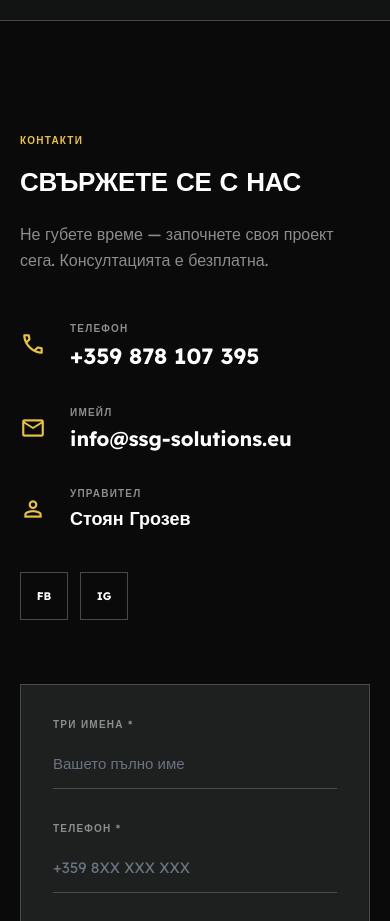
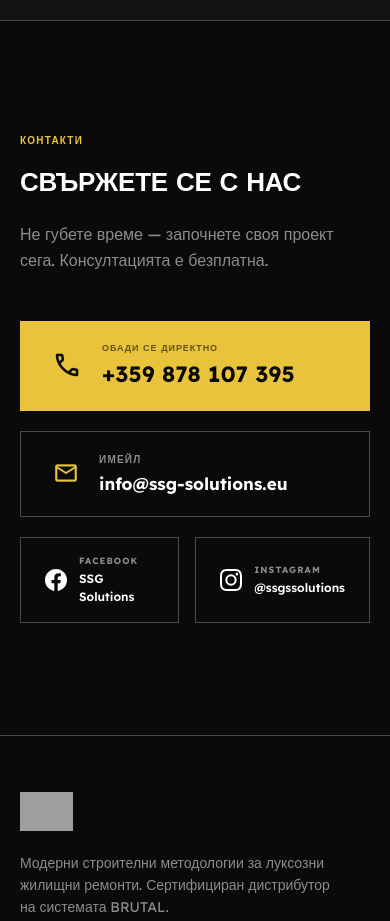
Before and after one commit to tlk0s/ssg, a website: page index.html in a window 390 px wide. Shown: the part 9680-10601 px from the top of the page. Drawn offline with nearby package versions, Linux system fonts and the light colour scheme; grey boxes are pictures that could not be loaded.

Commit message:
Contact: remove form, add phone CTA button, real FB/IG SVG icons with brand names

```diff
--- a/index.html
+++ b/index.html
@@ -425,67 +425,63 @@ function buildCatalogCta(d) {
 
 function buildContact(d) {
   const ct = d.contact;
-  const fields = ct.formFields.map(f => {
-    let input;
-    if (f.type==='textarea') {
-      input = h('textarea',{id:f.id,name:f.name,rows:'4',placeholder:f.placeholder,
-        class:'w-full bg-transparent border-0 border-b border-secondary-container focus:border-gold focus:ring-0 px-0 py-3 text-white transition-colors resize-none',
-        style:'font-size:15px;outline:none',...(f.required?{required:''}:{})});
-    } else {
-      input = h('input',{id:f.id,name:f.name,type:f.type,placeholder:f.placeholder,
-        class:'w-full bg-transparent border-0 border-b border-secondary-container focus:border-gold focus:ring-0 px-0 py-3 text-white transition-colors',
-        style:'font-size:15px;outline:none',...(f.required?{required:''}:{})});
-    }
-    return div('',
-      h('label',{for:f.id,class:'block text-architectural-grey mb-2 label-caps'},f.label),
-      input
-    );
-  });
 
-  const submitBtn = h('button',{type:'submit',class:'w-full bg-gold text-deep-charcoal py-4 hover:bg-primary-container transition-colors label-caps'},ct.submitLabel);
-  const form = h('form',{id:'contact-form',class:'space-y-8'},...fields,submitBtn);
-  form.addEventListener('submit',e=>{
-    e.preventDefault();
-    submitBtn.textContent=ct.submitSuccessLabel;
-    submitBtn.style.cssText='width:100%;background:#1e2020;color:#e8c33b;border:1px solid #e8c33b;padding:16px;font-size:11px;font-weight:700;letter-spacing:.12em;text-transform:uppercase';
-    submitBtn.disabled=true;
-  });
+  // Create SVG icon elements directly
+  function fbSvg() {
+    const s = document.createElement('span');
+    s.className = 'flex-shrink-0';
+    s.innerHTML = '<svg width="22" height="22" viewBox="0 0 24 24" fill="currentColor"><path d="M24 12.073c0-6.627-5.373-12-12-12s-12 5.373-12 12c0 5.99 4.388 10.954 10.125 11.854v-8.385H7.078v-3.47h3.047V9.43c0-3.007 1.792-4.669 4.533-4.669 1.312 0 2.686.235 2.686.235v2.953H15.83c-1.491 0-1.956.925-1.956 1.874v2.25h3.328l-.532 3.47h-2.796v8.385C19.612 23.027 24 18.062 24 12.073z"/></svg>';
+    return s;
+  }
+  function igSvg() {
+    const s = document.createElement('span');
+    s.className = 'flex-shrink-0';
+    s.innerHTML = '<svg width="22" height="22" viewBox="0 0 24 24" fill="currentColor"><path d="M12 2.163c3.204 0 3.584.012 4.85.07 3.252.148 4.771 1.691 4.919 4.919.058 1.265.069 1.645.069 4.849 0 3.205-.012 3.584-.069 4.849-.149 3.225-1.664 4.771-4.919 4.919-1.266.058-1.644.07-4.85.07-3.204 0-3.584-.012-4.849-.07-3.26-.149-4.771-1.699-4.919-4.92-.058-1.265-.07-1.644-.07-4.849 0-3.204.013-3.583.07-4.849.149-3.227 1.664-4.771 4.919-4.919 1.266-.057 1.645-.069 4.849-.069zM12 0C8.741 0 8.333.014 7.053.072 2.695.272.273 2.69.073 7.052.014 8.333 0 8.741 0 12c0 3.259.014 3.668.072 4.948.2 4.358 2.618 6.78 6.98 6.98C8.333 23.986 8.741 24 12 24c3.259 0 3.668-.014 4.948-.072 4.354-.2 6.782-2.618 6.979-6.98.059-1.28.073-1.689.073-4.948 0-3.259-.014-3.667-.072-4.947-.196-4.354-2.617-6.78-6.979-6.98C15.668.014 15.259 0 12 0zm0 5.838a6.162 6.162 0 100 12.324 6.162 6.162 0 000-12.324zM12 16a4 4 0 110-8 4 4 0 010 8zm6.406-11.845a1.44 1.44 0 100 2.881 1.44 1.44 0 000-2.881z"/></svg>';
+    return s;
+  }
+
+  // Social link builder
+  function socialLink(href, iconFn, label, handle) {
+    const el = h('a', {href, target:'_blank', rel:'noopener noreferrer',
+      class:'flex items-center gap-3 border border-secondary-container px-6 py-4 text-white hover:border-gold hover:text-gold transition-colors'});
+    el.appendChild(iconFn());
+    const info = div('');
+    info.appendChild(h('div', {class:'label-caps', style:'font-size:9px;color:#8C8C8C;margin-bottom:2px'}, label));
+    info.appendChild(h('div', {style:'font-size:12px;font-weight:600'}, handle));
+    el.appendChild(info);
+    return el;
+  }
 
   return sec('contact','py-28 bg-deep-charcoal border-t border-secondary-container',
-    div('max-w-[1440px] mx-auto px-5 md:px-20 grid grid-cols-1 lg:grid-cols-2 gap-16',
-      div('reveal',
-        span('block text-gold mb-5 label-caps',ct.label||'Контакти'),
-        h('h2',{class:'font-bold text-white uppercase mb-6','style':'font-size:clamp(26px,3.2vw,46px);line-height:1.1;letter-spacing:-.01em'},d.contact.heading),
-        h('p',{class:'mb-12','style':'font-size:16px;line-height:26px;color:#8C8C8C'},ct.body),
-        div('space-y-8',
-          div('flex items-start gap-6',
-            h('span',{class:'ms text-gold mt-1',style:'font-size:26px'},'call'),
+    div('max-w-[1440px] mx-auto px-5 md:px-20',
+      div('max-w-2xl reveal',
+        span('block text-gold mb-5 label-caps', ct.label||'Контакти'),
+        h('h2',{class:'font-bold text-white uppercase mb-6',style:'font-size:clamp(26px,3.2vw,46px);line-height:1.1;letter-spacing:-.01em'}, ct.heading),
+        h('p',{class:'mb-12',style:'font-size:16px;line-height:26px;color:#8C8C8C'}, ct.body),
+        div('space-y-5',
+          // Phone — big gold CTA button
+          a(d.site.phoneHref,'flex items-center gap-5 bg-gold text-deep-charcoal px-8 py-5 hover:bg-primary-container transition-colors',
+            h('span',{class:'ms',style:'font-size:30px'},'call'),
             div('',
-              span('block text-architectural-grey mb-1 label-caps','Телефон'),
-              a(d.site.phoneHref,'text-white hover:text-gold transition-colors font-bold','style','font-size:22px',d.site.phone)
+              h('div',{style:'font-size:9px;font-weight:700;letter-spacing:.1em;text-transform:uppercase;opacity:.6;margin-bottom:3px'},'Обади се директно'),
+              h('div',{style:'font-size:22px;font-weight:700;letter-spacing:.01em'}, d.site.phone)
             )
           ),
-          div('flex items-start gap-6',
-            h('span',{class:'ms text-gold mt-1',style:'font-size:26px'},'mail'),
+          // Email
+          div('flex items-center gap-5 border border-secondary-container px-8 py-5',
+            h('span',{class:'ms text-gold',style:'font-size:26px'},'mail'),
             div('',
               span('block text-architectural-grey mb-1 label-caps','Имейл'),
-              a(`mailto:${d.site.email}`,'text-white hover:text-gold transition-colors font-bold','style','font-size:20px',d.site.email)
+              a(`mailto:${d.site.email}`,'text-white hover:text-gold transition-colors','style','font-size:17px;font-weight:700', d.site.email)
             )
           ),
-          div('flex items-start gap-6',
-            h('span',{class:'ms text-gold mt-1',style:'font-size:26px'},'person'),
-            div('',
-              span('block text-architectural-grey mb-1 label-caps','Управител'),
-              h('span',{class:'text-white font-bold','style':'font-size:18px'},d.site.manager)
-            )
-          ),
-          div('flex gap-3 pt-2',
-            a(d.site.facebook,'w-12 h-12 border border-secondary-container flex items-center justify-center text-white hover:border-gold hover:text-gold transition-colors font-bold','style','font-size:11px','FB'),
-            a(d.site.instagram,'w-12 h-12 border border-secondary-container flex items-center justify-center text-white hover:border-gold hover:text-gold transition-colors font-bold','style','font-size:11px','IG')
+          // Social
+          div('flex gap-4',
+            socialLink(d.site.facebook, fbSvg, 'Facebook', 'SSG Solutions'),
+            socialLink(d.site.instagram, igSvg, 'Instagram', '@ssgssolutions')
           )
         )
-      ),
-      div('bg-surface-container border border-secondary-container p-8 md:p-12 reveal','style','transition-delay:.2s',form)
+      )
     )
   );
 }
```
